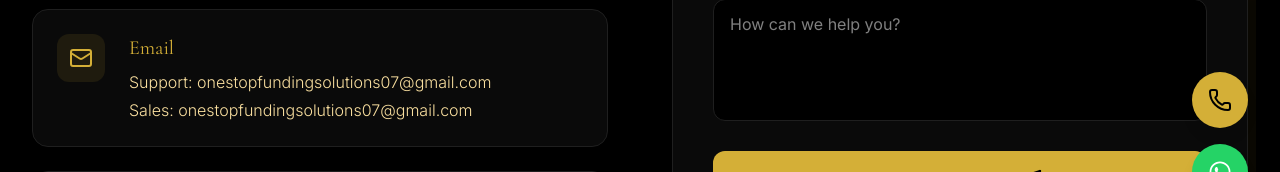
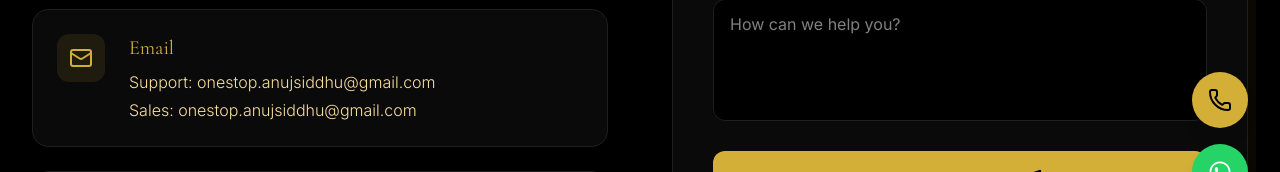
Before and after one commit to Trustingbrains/onestopfundingsolution, a React (Vite) app: page /contact in a window 1280 px wide. Shown: the part 568-740 px from the top of the page. Built offline with nearby package versions, Linux system fonts and the light colour scheme.

Commit message:
Update email addresses on ContactPage

```diff
--- a/src/pages/ContactPage.tsx
+++ b/src/pages/ContactPage.tsx
@@ -93,8 +93,8 @@ export default function ContactPage() {
                 </div>
                 <div>
                   <h3 className="text-gold font-serif text-xl mb-2">Email</h3>
-                  <p className="text-gold-light font-light mb-1">Support: onestopfundingsolutions07@gmail.com</p>
-                  <p className="text-gold-light font-light">Sales: onestopfundingsolutions07@gmail.com</p>
+                  <p className="text-gold-light font-light mb-1">Support: onestop.anujsiddhu@gmail.com</p>
+                  <p className="text-gold-light font-light">Sales: onestop.anujsiddhu@gmail.com</p>
                 </div>
               </div>
 
```
